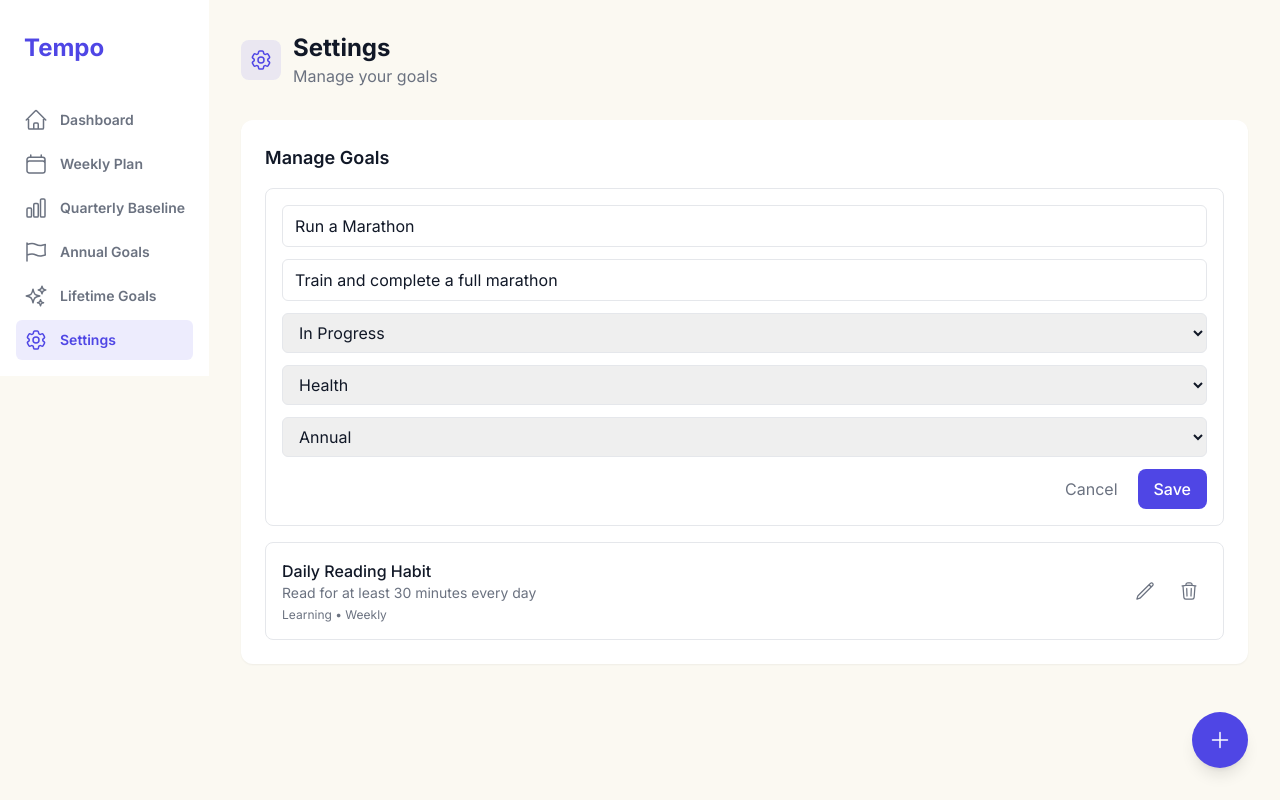
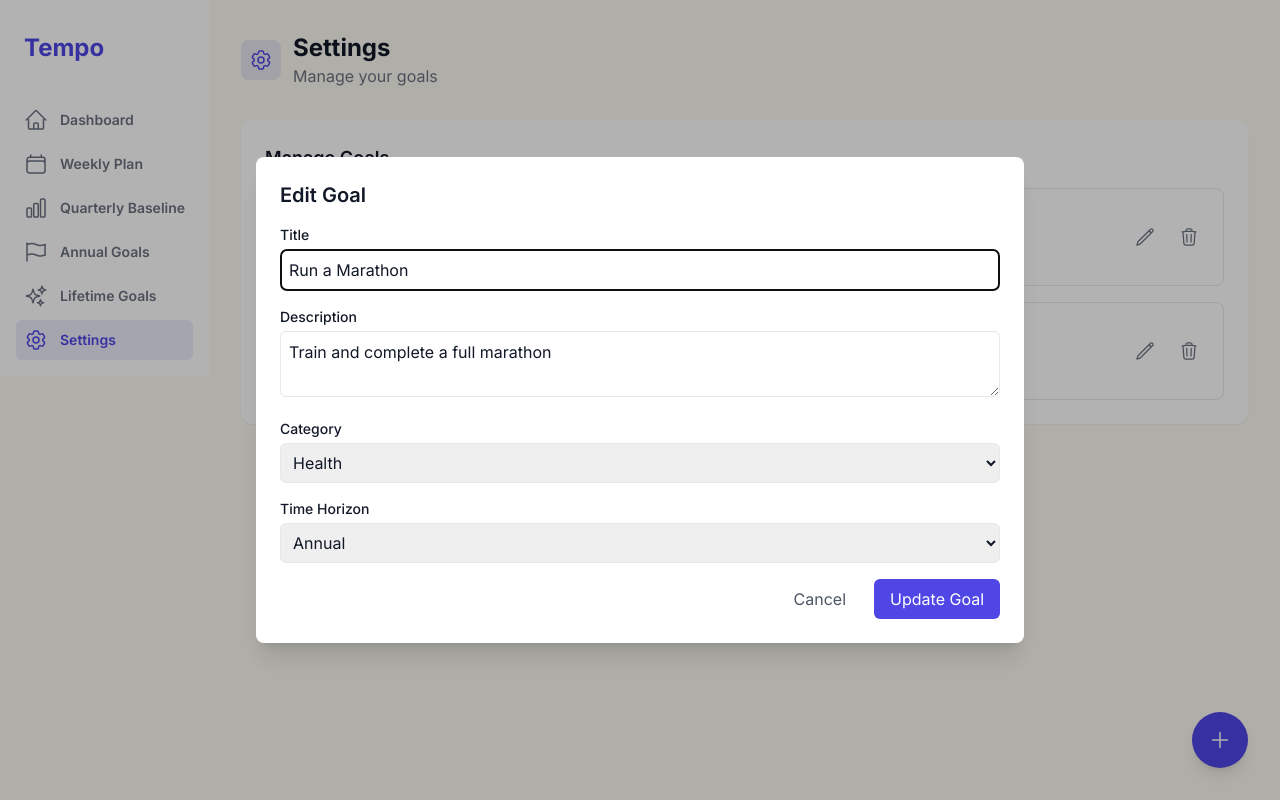
Before and after one commit to drteter/tempo, a React (Vite) app: page /settings in a window 1280 px wide. Both pictures are taken after a click on the button 1145 px from the left and 237 px from the top of the page. Built offline with nearby package versions, Linux system fonts and the light colour scheme.

Commit message:
more weekly plan stuff

```diff
--- a/src/components/GoalModal.tsx
+++ b/src/components/GoalModal.tsx
@@ -1,22 +1,24 @@
 import { Dialog } from '@headlessui/react'
 import { useState } from 'react'
-import { useGoals } from '../contexts/GoalContext'
+import { useGoals, type Goal } from '../contexts/GoalContext'
 import { useCategories } from '../contexts/CategoryContext'
 
 type GoalModalProps = {
   isOpen: boolean
   onClose: () => void
+  editGoal?: Goal
 }
 
-export default function GoalModal({ isOpen, onClose }: GoalModalProps) {
-  const { addGoal } = useGoals()
+export default function GoalModal({ isOpen, onClose, editGoal }: GoalModalProps) {
+  const { addGoal, updateGoal } = useGoals()
   const { categories } = useCategories()
   const [formData, setFormData] = useState({
-    title: '',
-    description: '',
-    category: categories[0]?.name || '',
-    timeHorizon: 'weekly' as const,
-    daysPerWeek: 1
+    title: editGoal?.title || '',
+    description: editGoal?.description || '',
+    category: editGoal?.category || categories[0]?.name || '',
+    timeHorizon: editGoal?.timeHorizon || 'weekly' as const,
+    daysPerWeek: editGoal?.daysPerWeek || 1,
+    status: editGoal?.status || 'not_started' as const
   })
 
   const handleSubmit = (e: React.FormEvent) => {
@@ -24,13 +26,17 @@ export default function GoalModal({ isOpen, onClose }: GoalModalProps) {
 
     const goalData = {
       ...formData,
-      tracking: {
-        scheduledDays: [], // Will be set on Weekly Plan page
+      tracking: editGoal?.tracking || {
+        scheduledDays: [],
         completedDates: []
       }
     }
 
-    addGoal(goalData)
+    if (editGoal) {
+      updateGoal({ ...editGoal, ...goalData })
+    } else {
+      addGoal(goalData)
+    }
     onClose()
   }
 
@@ -39,8 +45,10 @@ export default function GoalModal({ isOpen, onClose }: GoalModalProps) {
       <div className="fixed inset-0 bg-black/30" aria-hidden="true" />
 
       <div className="fixed inset-0 flex items-center justify-center p-4">
-        <Dialog.Panel className="mx-auto max-w-lg rounded-lg bg-white p-6 shadow-xl">
-          <Dialog.Title className="text-xl font-semibold mb-4">Create New Goal</Dialog.Title>
+        <Dialog.Panel className="mx-auto w-full max-w-3xl rounded-lg bg-white p-6 shadow-xl">
+          <Dialog.Title className="text-xl font-semibold mb-4">
+            {editGoal ? 'Edit Goal' : 'Create New Goal'}
+          </Dialog.Title>
 
           <form onSubmit={handleSubmit} className="space-y-4">
             <div>
@@ -136,7 +144,7 @@ export default function GoalModal({ isOpen, onClose }: GoalModalProps) {
                 type="submit"
                 className="px-4 py-2 bg-primary text-white rounded-md hover:bg-primary/90"
               >
-                Create Goal
+                {editGoal ? 'Update Goal' : 'Create Goal'}
               </button>
             </div>
           </form>
--- a/src/pages/Settings.tsx
+++ b/src/pages/Settings.tsx
@@ -1,38 +1,28 @@
 import { useState } from 'react'
 import { PencilIcon, TrashIcon, Cog6ToothIcon } from '@heroicons/react/24/outline'
 import { useGoals, type Goal } from '../contexts/GoalContext'
-import { useCategories, type Category } from '../contexts/CategoryContext'
-
-type EditableGoal = Goal & { isEditing: boolean }
+import { useCategories } from '../contexts/CategoryContext'
+import GoalModal from '../components/GoalModal'
 
 function Settings() {
-  const { goals, updateGoal, deleteGoal } = useGoals()
+  const { goals, deleteGoal } = useGoals()
   const { categories } = useCategories()
-  const [editableGoals, setEditableGoals] = useState<EditableGoal[]>(
-    goals.map(goal => ({ ...goal, isEditing: false }))
-  )
+  const [selectedGoal, setSelectedGoal] = useState<Goal | null>(null)
 
-  const handleGoalEdit = (goalId: string) => {
-    setEditableGoals(current =>
-      current.map(goal =>
-        goal.id === goalId ? { ...goal, isEditing: true } : goal
-      )
-    )
+  const handleGoalEdit = (goal: Goal) => {
+    setSelectedGoal(goal)
   }
 
   const handleGoalDelete = (goalId: string) => {
     deleteGoal(goalId)
-    setEditableGoals(current => current.filter(goal => goal.id !== goalId))
   }
 
-  const handleGoalSave = (goal: EditableGoal) => {
-    const { isEditing, ...goalWithoutEditing } = goal
-    updateGoal(goalWithoutEditing)
-    setEditableGoals(current =>
-      current.map(g =>
-        g.id === goal.id ? { ...goal, isEditing: false } : g
-      )
-    )
+  const getCategoryIcon = (categoryName: string) => {
+    const category = categories.find(c => c.name === categoryName)
+    return category ? {
+      Icon: category.icon,
+      color: category.color
+    } : null
   }
 
   return (
@@ -51,106 +41,34 @@ function Settings() {
         <div className="card">
           <h2 className="text-lg font-semibold mb-4">Manage Goals</h2>
           <div className="space-y-4">
-            {editableGoals.map(goal => (
+            {goals.map(goal => {
+              const categoryIcon = getCategoryIcon(goal.category)
+
+              return (
                 <div key={goal.id} className="flex items-center justify-between p-4 border rounded-lg">
-                {goal.isEditing ? (
-                  <div className="flex-1 space-y-3">
-                    <input
-                      type="text"
-                      value={goal.title}
-                      onChange={e => setEditableGoals(current =>
-                        current.map(g =>
-                          g.id === goal.id ? { ...g, title: e.target.value } : g
-                        )
+                  <div className="flex items-center gap-4">
+                    {categoryIcon && (
+                      <div
+                        className="p-2 rounded-lg"
+                        style={{ backgroundColor: `${categoryIcon.color}20` }}
+                      >
+                        <categoryIcon.Icon
+                          className="h-5 w-5"
+                          style={{ color: categoryIcon.color }}
+                        />
+                      </div>
                     )}
-                      className="block w-full rounded-md border border-gray-200 px-3 py-2"
-                      placeholder="Goal title"
-                    />
-                    <input
-                      type="text"
-                      value={goal.description}
-                      onChange={e => setEditableGoals(current =>
-                        current.map(g =>
-                          g.id === goal.id ? { ...g, description: e.target.value } : g
-                        )
-                      )}
-                      className="block w-full rounded-md border border-gray-200 px-3 py-2"
-                      placeholder="Description"
-                    />
-                    <select
-                      value={goal.status}
-                      onChange={e => setEditableGoals(current =>
-                        current.map(g =>
-                          g.id === goal.id ? { ...g, status: e.target.value as Goal['status'] } : g
-                        )
-                      )}
-                      className="block w-full rounded-md border border-gray-200 px-3 py-2"
-                    >
-                      <option value="not_started">Not Started</option>
-                      <option value="in_progress">In Progress</option>
-                      <option value="completed">Completed</option>
-                      <option value="archived">Archived</option>
-                    </select>
-                    <select
-                      value={goal.category}
-                      onChange={e => setEditableGoals(current =>
-                        current.map(g =>
-                          g.id === goal.id ? { ...g, category: e.target.value } : g
-                        )
-                      )}
-                      className="block w-full rounded-md border border-gray-200 px-3 py-2"
-                    >
-                      {categories.map((category: Category) => (
-                        <option key={category.id} value={category.name}>
-                          {category.name}
-                        </option>
-                      ))}
-                    </select>
-                    <select
-                      value={goal.timeHorizon}
-                      onChange={e => setEditableGoals(current =>
-                        current.map(g =>
-                          g.id === goal.id ? { ...g, timeHorizon: e.target.value as Goal['timeHorizon'] } : g
-                        )
-                      )}
-                      className="block w-full rounded-md border border-gray-200 px-3 py-2"
-                    >
-                      <option value="weekly">Weekly</option>
-                      <option value="quarterly">Quarterly</option>
-                      <option value="annual">Annual</option>
-                      <option value="lifetime">Lifetime</option>
-                    </select>
-                    <div className="flex justify-end gap-2">
-                      <button
-                        onClick={() => setEditableGoals(current =>
-                          current.map(g =>
-                            g.id === goal.id ? { ...g, isEditing: false } : g
-                          )
-                        )}
-                        className="px-3 py-1 text-text-secondary hover:text-text-primary"
-                      >
-                        Cancel
-                      </button>
-                      <button
-                        onClick={() => handleGoalSave(goal)}
-                        className="btn-primary"
-                      >
-                        Save
-                      </button>
-                    </div>
-                  </div>
-                ) : (
-                  <>
                     <div>
                       <h3 className="font-medium">{goal.title}</h3>
                       <p className="text-sm text-text-secondary">{goal.description}</p>
                       <p className="text-xs text-text-secondary mt-1">
-                        {goal.category} • {goal.timeHorizon.charAt(0).toUpperCase() + goal.timeHorizon.slice(1)}
+                        {goal.timeHorizon.charAt(0).toUpperCase() + goal.timeHorizon.slice(1)}
                       </p>
+                    </div>
                   </div>
                   <div className="flex items-center gap-2">
                     <button
-                        onClick={() => handleGoalEdit(goal.id)}
+                      onClick={() => handleGoalEdit(goal)}
                       className="p-2 text-text-secondary hover:text-primary rounded-lg hover:bg-gray-50"
                     >
                       <PencilIcon className="h-5 w-5" />
@@ -162,13 +80,20 @@ function Settings() {
                       <TrashIcon className="h-5 w-5" />
                     </button>
                   </div>
-                  </>
-                )}
                 </div>
-            ))}
+              )
+            })}
           </div>
         </div>
       </div>
+
+      {selectedGoal && (
+        <GoalModal
+          isOpen={true}
+          onClose={() => setSelectedGoal(null)}
+          editGoal={selectedGoal}
+        />
+      )}
     </div>
   )
 }
--- a/src/pages/WeeklyPlan.tsx
+++ b/src/pages/WeeklyPlan.tsx
@@ -1,17 +1,31 @@
 import { CalendarIcon, CheckCircleIcon, Bars4Icon, TableCellsIcon } from '@heroicons/react/24/outline'
-import { useGoals } from '../contexts/GoalContext'
+import { useGoals, type Goal } from '../contexts/GoalContext'
+import { useCategories } from '../contexts/CategoryContext'
 import { useState } from 'react'
 import { format, startOfWeek, addDays } from 'date-fns'
 import ScheduleGoalsModal, { WEEKDAYS } from '../components/ScheduleGoalsModal'
 
 export default function WeeklyPlan() {
   const { goals, updateScheduledDays, toggleRoutineCompletion } = useGoals()
+  const { categories } = useCategories()
   const weeklyGoals = goals.filter(goal => goal.timeHorizon === 'weekly')
   const today = new Date()
   const todayKey = today.toISOString().split('T')[0]
   const weekStart = startOfWeek(today)
   const [selectedDay, setSelectedDay] = useState<{ index: number, date: Date } | null>(null)
   const [viewType, setViewType] = useState<'grid' | 'list'>('grid')
+
+  const getSchedulingStatus = (goal: Goal) => {
+    const scheduledCount = goal.tracking.scheduledDays.length
+    const targetCount = goal.daysPerWeek || 0
+    const isOnTrack = scheduledCount >= targetCount
+
+    return {
+      scheduledCount,
+      targetCount,
+      isOnTrack
+    }
+  }
 
   const getDaySchedule = (dayIndex: number) => {
     return weeklyGoals.filter(goal =>
@@ -48,6 +62,14 @@ export default function WeeklyPlan() {
     updateScheduledDays(goalId, newDays)
   }
 
+  const getCategoryIcon = (categoryName: string) => {
+    const category = categories.find(c => c.name === categoryName)
+    return category ? {
+      Icon: category.icon,
+      color: category.color
+    } : null
+  }
+
   return (
     <div className="space-y-8">
       <div className="flex items-center justify-between">
@@ -78,24 +100,47 @@ export default function WeeklyPlan() {
         <div className="card">
           <h2 className="text-lg font-semibold mb-4">Goals for the Week</h2>
           <div className="space-y-4">
-            {weeklyGoals.map(goal => (
+            {weeklyGoals.map(goal => {
+              const { scheduledCount, targetCount, isOnTrack } = getSchedulingStatus(goal)
+              const categoryIcon = getCategoryIcon(goal.category)
+
+              return (
                 <div
                   key={goal.id}
                   draggable
                   onDragStart={(e) => handleDragStart(e, goal.id)}
                   className="flex items-center justify-between p-3 border rounded-lg hover:bg-gray-50 cursor-move"
                 >
+                  <div className="flex items-center gap-4">
+                    {categoryIcon && (
+                      <div
+                        className="p-2 rounded-lg"
+                        style={{ backgroundColor: `${categoryIcon.color}20` }}
+                      >
+                        <categoryIcon.Icon
+                          className="h-5 w-5"
+                          style={{ color: categoryIcon.color }}
+                        />
+                      </div>
+                    )}
                     <div>
                       <h3 className="font-medium">{goal.title}</h3>
                       <p className="text-sm text-text-secondary">{goal.description}</p>
                     </div>
+                  </div>
                   <div className="flex items-center gap-2">
-                  <span className="text-xs font-medium px-2 py-1 rounded-full bg-primary/10 text-primary">
-                    {goal.category}
+                    {isOnTrack && (
+                      <span className="text-xs font-medium text-emerald-600">
+                        ON TRACK
+                      </span>
+                    )}
+                    <span className={`text-xs ${isOnTrack ? 'text-emerald-600' : 'text-text-secondary'}`}>
+                      {scheduledCount}/{targetCount} scheduled
                     </span>
                   </div>
                 </div>
-            ))}
+              )
+            })}
           </div>
         </div>
 
```
Lines whose indentation alone changed are shown as unchanged.
